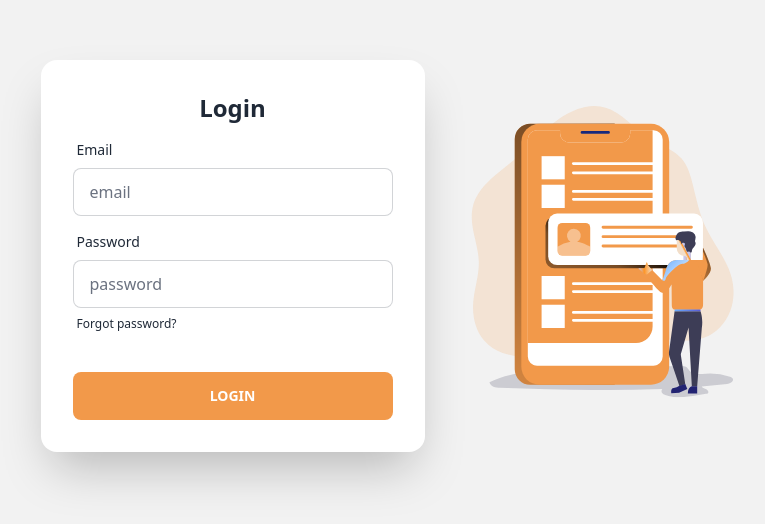
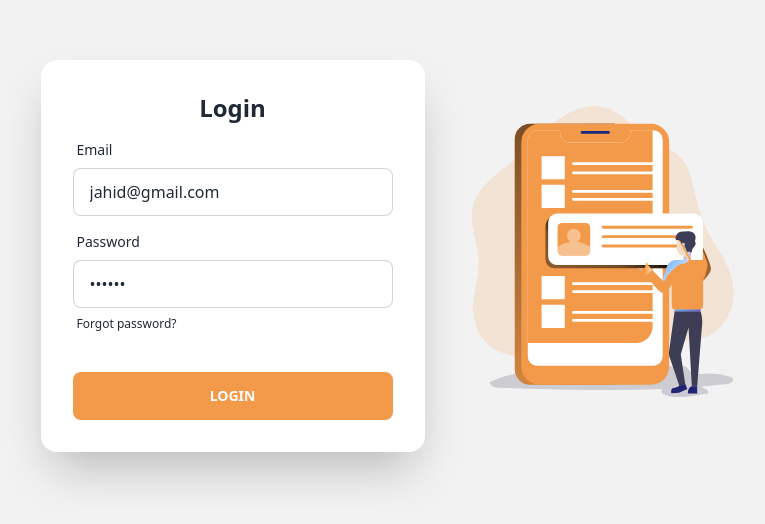
Before and after one commit to Jahid2121/pro-hunters-client, a React (Vite) app: page /login in a window 1280 px wide. Shown: the part 144-668 px from the top of the page, without its empty margins (169-934 px from the left). Built offline with nearby package versions, Linux system fonts and the light colour scheme.

Commit message:
Auth provider add with context

```diff
--- a/package.json
+++ b/package.json
@@ -10,6 +10,7 @@
     "preview": "vite preview"
   },
   "dependencies": {
+    "firebase": "^10.5.2",
     "flowbite": "^2.0.0",
     "flowbite-react": "^0.6.4",
     "localforage": "^1.10.0",
--- a/src/Pages/Login/Login.jsx
+++ b/src/Pages/Login/Login.jsx
@@ -3,6 +3,10 @@ import img from "../../assets/Pictures/login.svg"
 const Login = () => {
     const handleLogin = e => {
         e.preventDefault()
+        const form = e.target
+        const email = form.email.value;
+        const password = form.password.value
+        console.log(email, password);
     }
 
   return (
@@ -20,6 +24,8 @@ const Login = () => {
               </label>
               <input
                 type="email"
+                name="email"
+                defaultValue={"jahid@gmail.com"}
                 placeholder="email"
                 className="input input-bordered"
                 required
@@ -31,6 +37,8 @@ const Login = () => {
               </label>
               <input
                 type="password"
+                defaultValue={123456}
+                name="password"
                 placeholder="password"
                 className="input input-bordered"
                 required
--- /dev/null
+++ b/src/config/AuthProvider.jsx
@@ -0,0 +1,17 @@
+import { createContext } from "react";
+
+export const AuthContext = createContext()
+const AuthProvider = ({children}) => {
+
+    const AuthData = {
+
+    }
+
+  return (
+    <AuthContext.Provider value={AuthData}>
+    {children}
+    </AuthContext.Provider>
+  );
+};
+
+export default AuthProvider;
--- /dev/null
+++ b/src/config/firebase.cofig.js
@@ -0,0 +1,20 @@
+// Import the functions you need from the SDKs you need
+import { initializeApp } from "firebase/app";
+import { getAuth } from "firebase/auth";
+// TODO: Add SDKs for Firebase products that you want to use
+// https://firebase.google.com/docs/web/setup#available-libraries
+
+// Your web app's Firebase configuration
+const firebaseConfig = {
+  apiKey:import.meta.env.VITE_apiKey,
+  authDomain:import.meta.env.VITE_authDomain,
+  projectId:import.meta.env.VITE_projectId,
+  storageBucket:import.meta.env.VITE_storageBucket,
+  messagingSenderId:import.meta.env.VITE_messagingSenderId,
+  appId:import.meta.env.VITE_appId
+};
+
+// Initialize Firebase
+const app = initializeApp(firebaseConfig);
+const auth = getAuth(app);
+export default auth;
--- a/src/main.jsx
+++ b/src/main.jsx
@@ -6,9 +6,12 @@ import {
   RouterProvider,
 } from "react-router-dom";
 import router from './Routes/Routes.jsx';
+import AuthProvider from './config/AuthProvider.jsx';
 
 ReactDOM.createRoot(document.getElementById('root')).render(
   <React.StrictMode>
+  <AuthProvider>
   <RouterProvider router={router}/>
+  </AuthProvider>
   </React.StrictMode>,
 )
```
Also changed, not shown: 2 other files (tests, documents, lock files or other folders).
